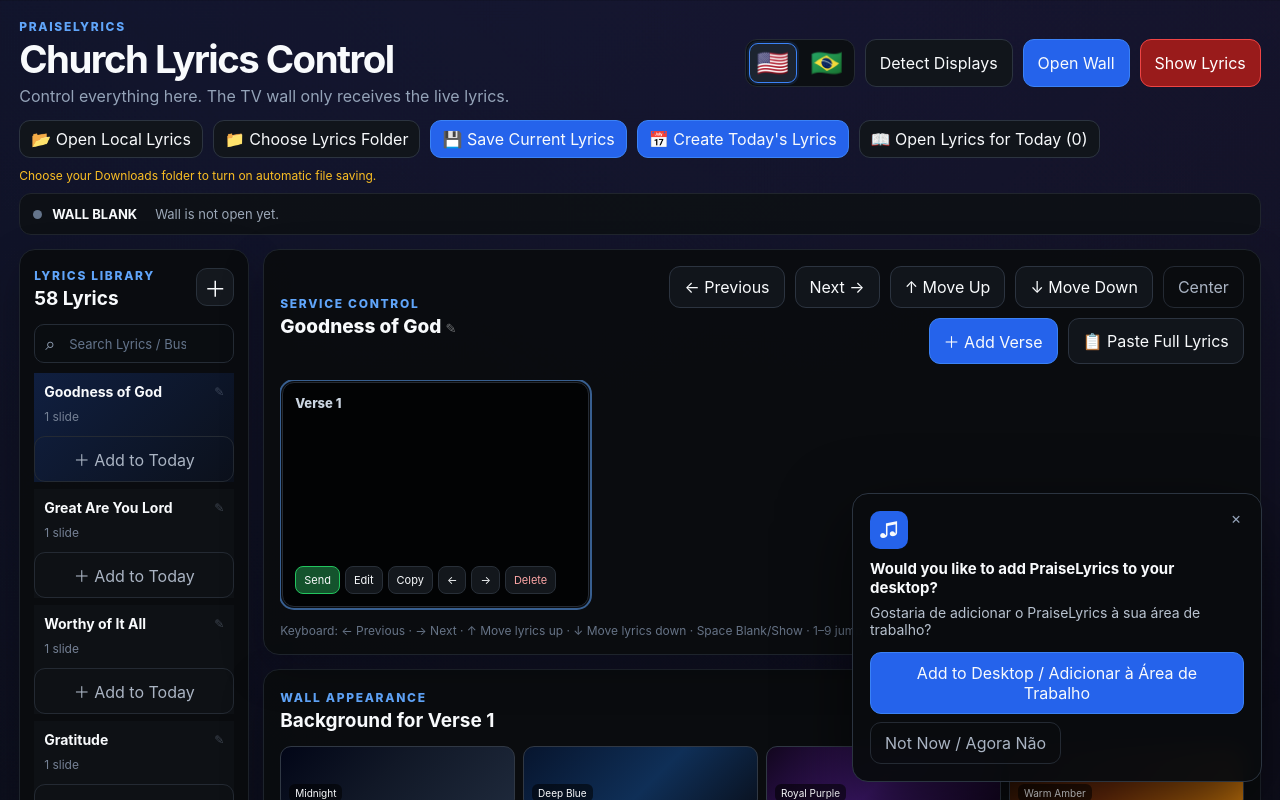
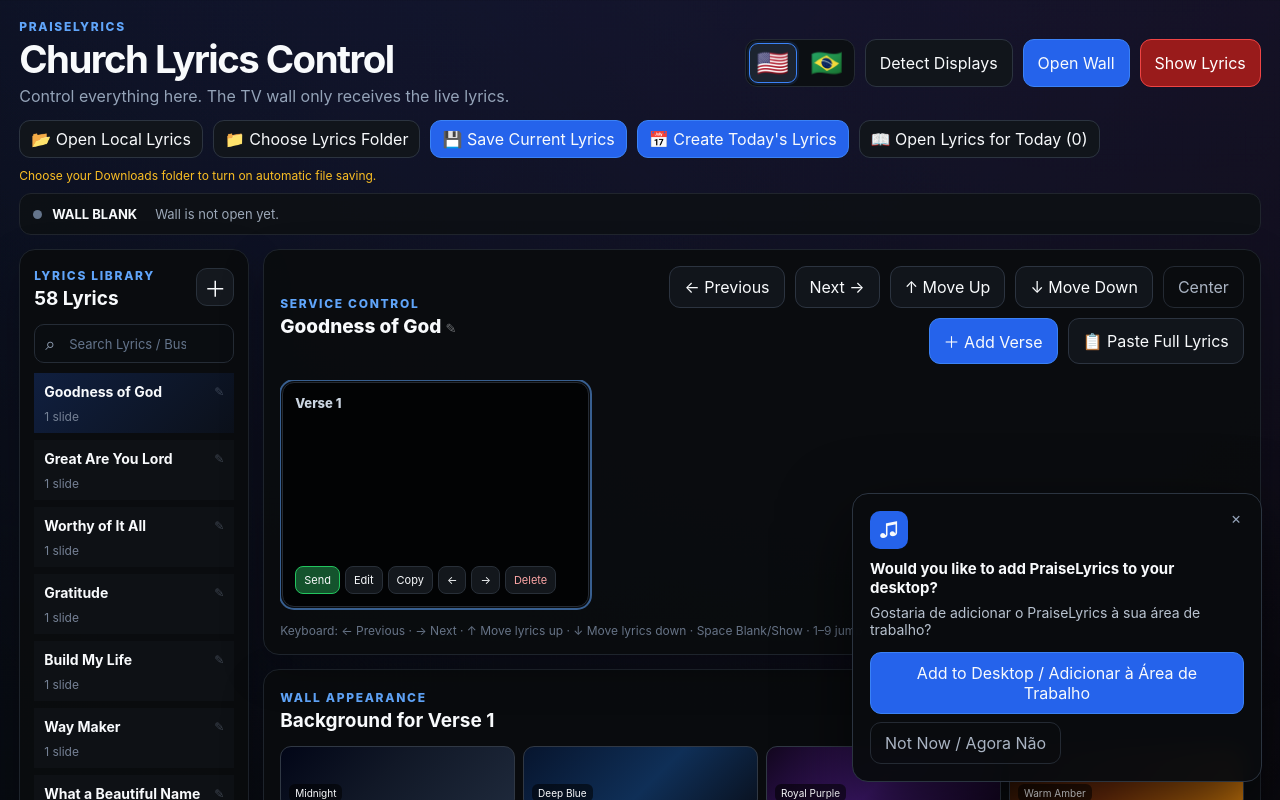
Before and after one commit to ValdemirJunior2020/PraiseLyrics, a React (Vite) app: page / in a window 1280 px wide. Shown: the top 800 px of the page. Built offline with nearby package versions, Linux system fonts and the light colour scheme.

Commit message:
Clean lyrics library by removing repeated Add to Today buttons

```diff
--- a/src/App.jsx
+++ b/src/App.jsx
@@ -1203,9 +1203,7 @@
                     >
                       {item.slides.length} {language === 'pt' ? (item.slides.length === 1 ? 'tela' : 'telas') : (item.slides.length === 1 ? 'slide' : 'slides')}
                     </button>
-                    <button className="ghost" disabled={todayLyricsIds.includes(item.id)} onClick={() => addSongToToday(item.id)}>
-                      {todayLyricsIds.includes(item.id) ? '✓' : '＋'} {t.addToToday}
-                    </button>
+                    {todayLyricsIds.includes(item.id) && <span className="today-badge">✓ Today</span>}
                   </div>
                 ))}
               </div>
```
